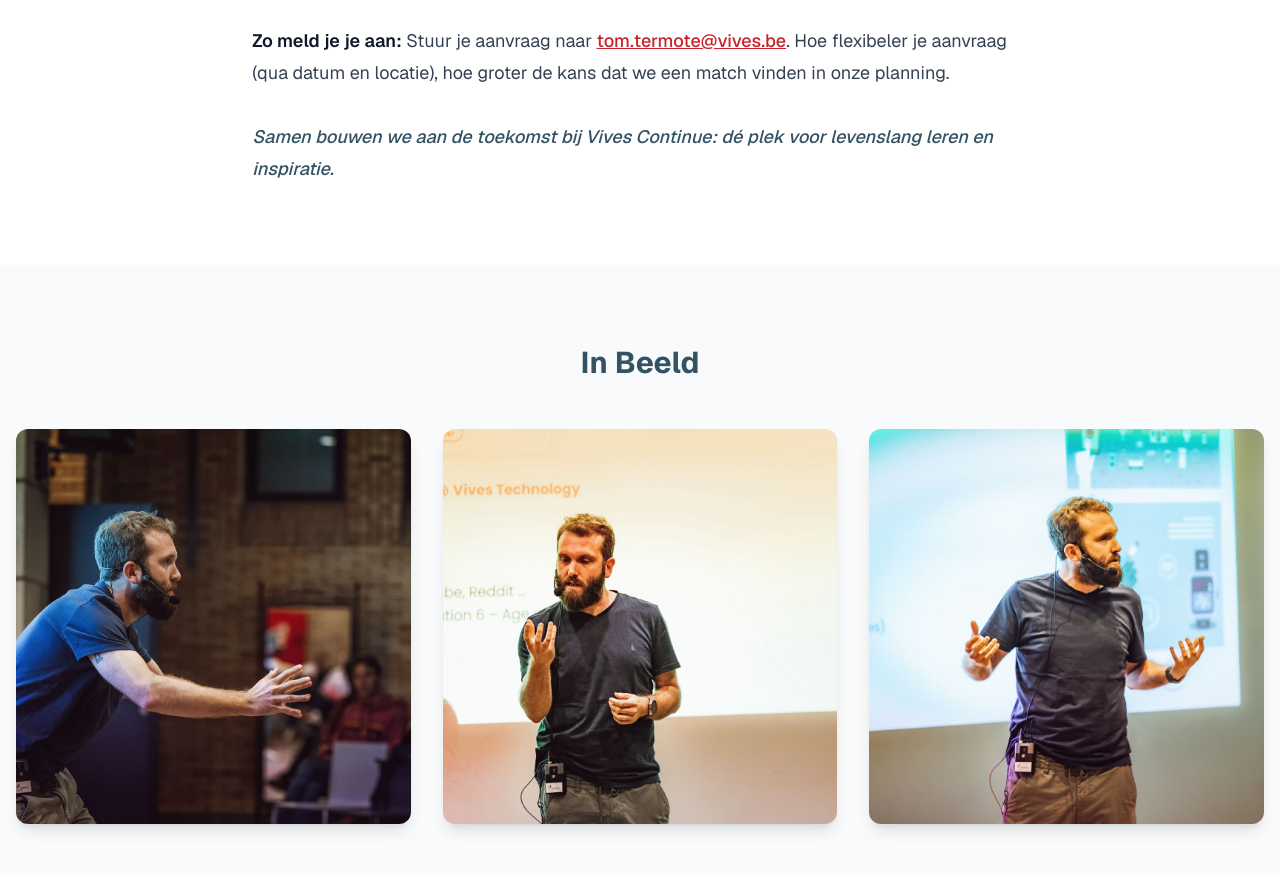
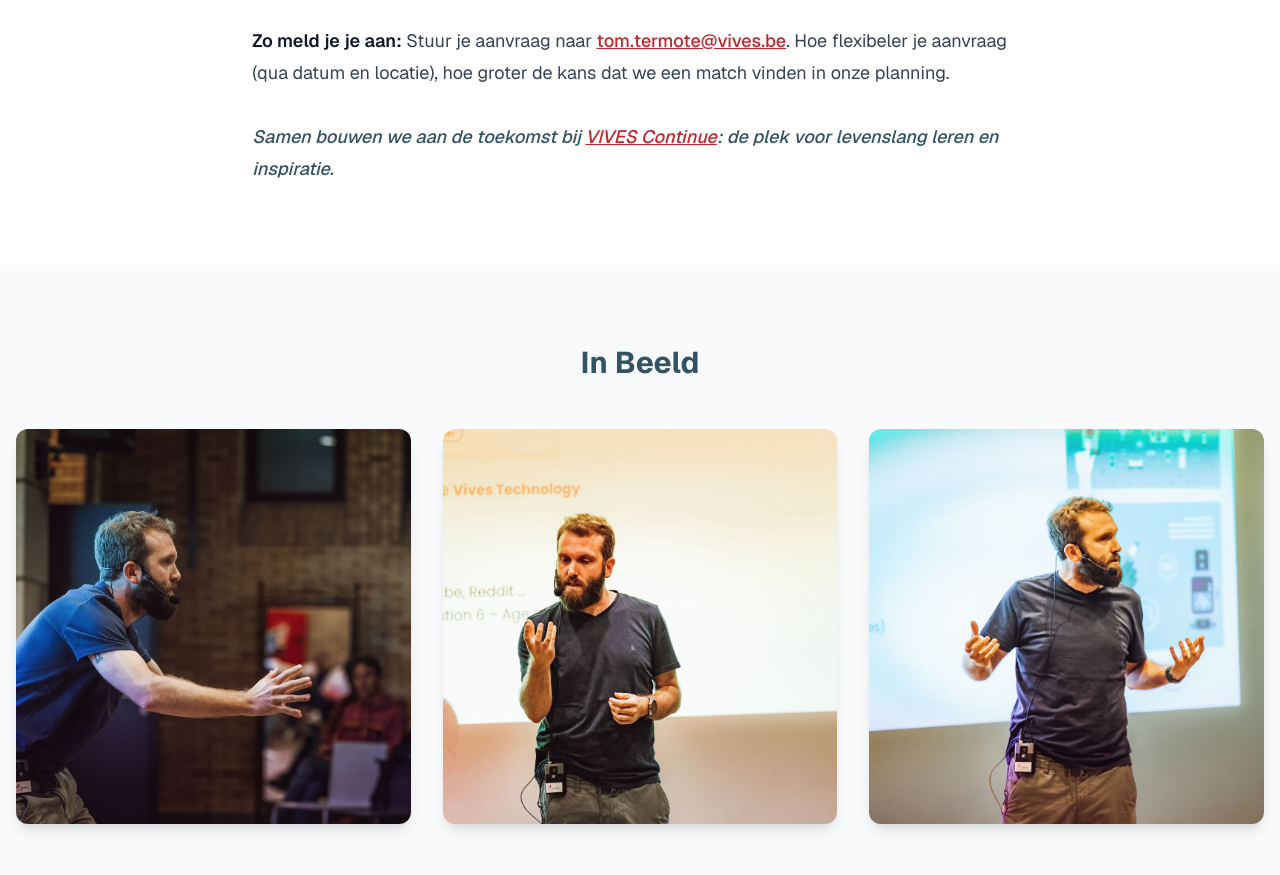
Before and after one commit to Termotaurus/Lezingen, a Next.js app in the folder website/: page / in a window 1280 px wide. Shown: the part 1160-2035 px from the top of the page. Built offline with nearby package versions, Linux system fonts and the light colour scheme.

Commit message:
Kleine aanpassing

```diff
--- a/website/src/components/BookingInfo.tsx
+++ b/website/src/components/BookingInfo.tsx
@@ -20,7 +20,7 @@ export default function BookingInfo() {
           </p>
 
           <p className="mt-8 font-medium italic text-vives-teal">
-            Samen bouwen we aan de toekomst bij Vives Continue: dé plek voor levenslang leren en inspiratie.
+            Samen bouwen we aan de toekomst bij <a href="https://www.vives.be/nl/continue">VIVES Continue</a>: de plek voor levenslang leren en inspiratie.
           </p>
         </div>
       </div>
```
